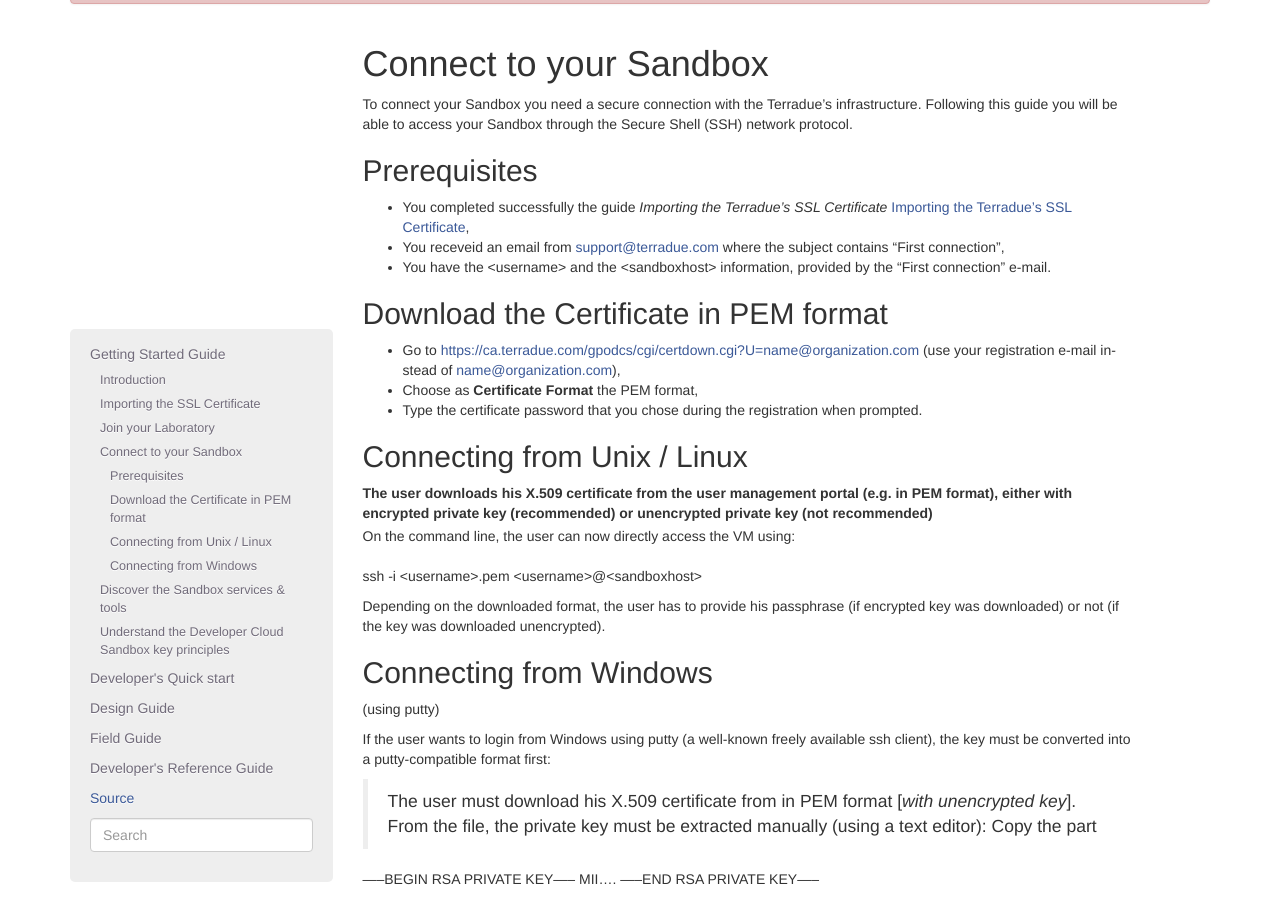
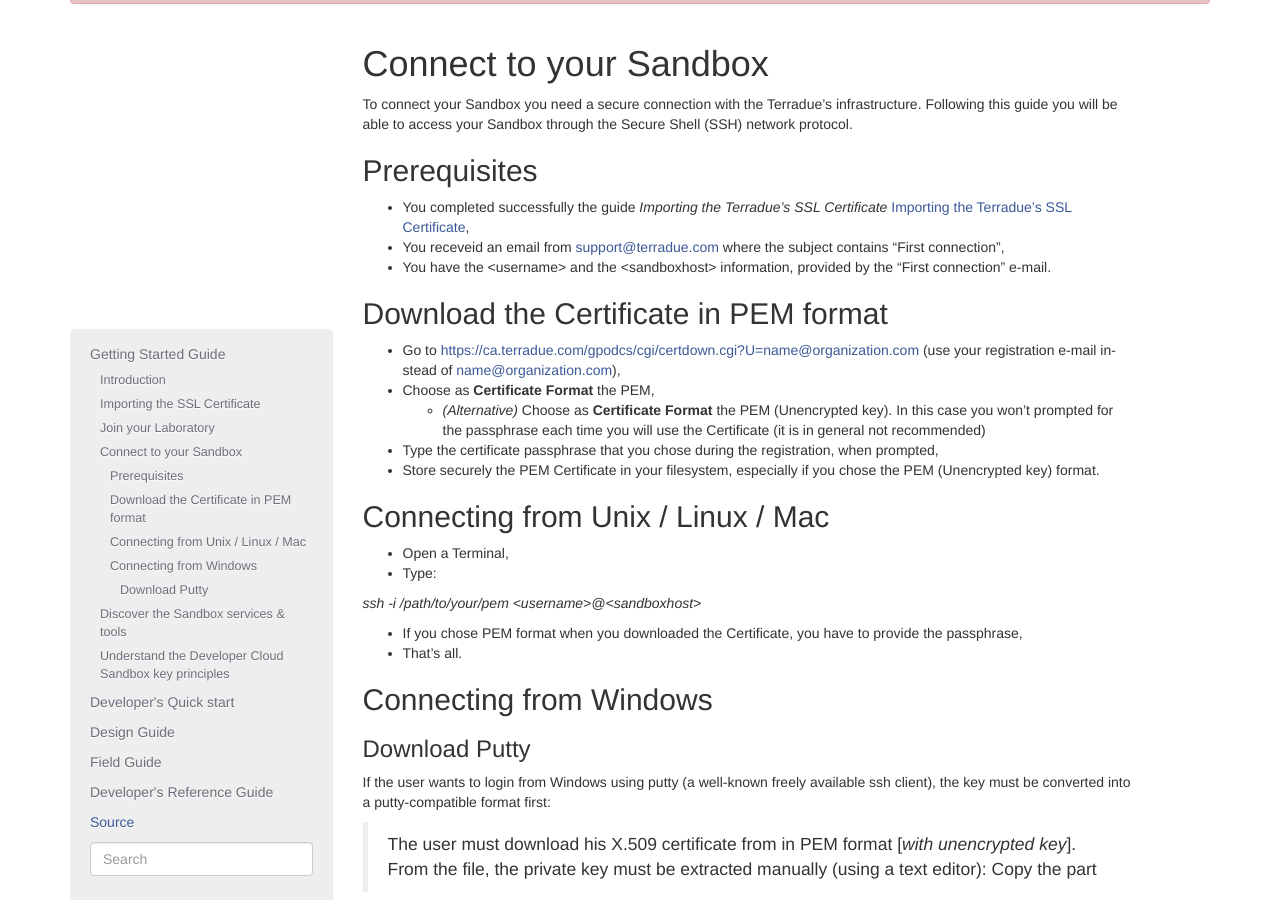
Before and after one commit to Terradue/doc-developer-sandbox, a Sphinx documentation site: the page built from source/start/sandbox.rst, in a window 1280 px wide and 900 px high, scrolled down 275 px. Built offline with Sphinx 7.4.7, drawn with Linux system fonts in a browser that asks for light colours; pages that are not in the unit, such as notebooks, are missing from menus.

Commit message:
Update sandbox.rst

```diff
--- a/source/start/sandbox.rst
+++ b/source/start/sandbox.rst
@@ -14,24 +14,33 @@ Download the Certificate in PEM format
 --------------------------------------
 
 - Go to https://ca.terradue.com/gpodcs/cgi/certdown.cgi?U=name@organization.com (use your registration e-mail instead of name@organization.com),
-- Choose as **Certificate Format** the PEM format,
-- Type the certificate password that you chose during the registration when prompted.
 
-Connecting from Unix / Linux
------------------------------
+- Choose as **Certificate Format** the PEM,
 
+  - *(Alternative)* Choose as **Certificate Format** the PEM (Unencrypted key). In this case you won't prompted for the passphrase each time you will use the Certificate (it is in general not recommended)
 
-The user downloads his X.509 certificate from the user management portal (e.g. in PEM format), either with encrypted private key (recommended) or unencrypted private key (not recommended)
-    On the command line, the user can now directly access the VM using:
+- Type the certificate passphrase that you chose during the registration, when prompted,
 
-ssh -i <username>.pem <username>@<sandboxhost>
+- Store securely the PEM Certificate in your filesystem, especially if you chose the PEM (Unencrypted key) format.
 
-Depending on the downloaded format, the user has to provide his passphrase (if encrypted key was downloaded) or not (if the key was downloaded unencrypted).
+Connecting from Unix / Linux / Mac
+----------------------------------
+
+- Open a Terminal,
+
+- Type:
+
+`ssh -i /path/to/your/pem <username>@<sandboxhost>`
+
+- If you chose PEM format when you downloaded the Certificate, you have to provide the passphrase,
+
+- That's all.
 
 Connecting from Windows
 ------------------------
 
-(using putty)
+Download Putty
+^^^^^^^^^^^^^^
 
 If the user wants to login from Windows using putty (a well-known freely available ssh client), the key must be converted into a putty-compatible format first:
 
```
